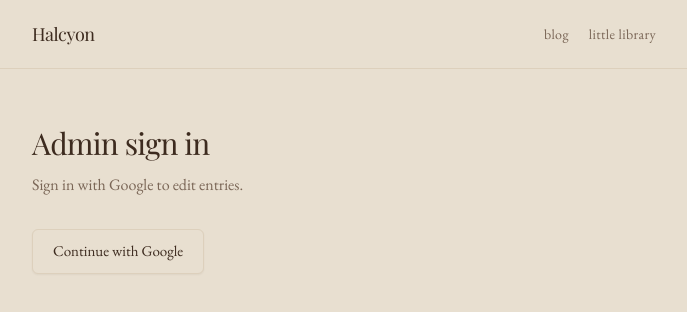
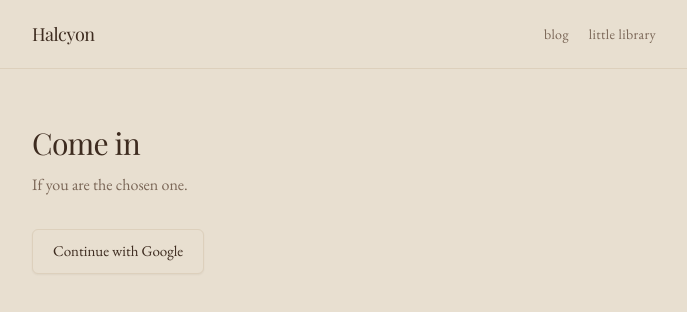
Before and after one commit to soph-lin/halcyon, a Next.js app: page /admin/login in a window 1280 px wide. Shown: the top 312 px of the page, without its empty margins (296-983 px from the left). Built offline with nearby package versions, Linux system fonts and the light colour scheme; no server answers; a web font is replaced by a local one; what @lexical/markdown would draw is missing.

Commit message:
Funny admin page

```diff
--- a/app/admin/login/page.tsx
+++ b/app/admin/login/page.tsx
@@ -15,10 +15,10 @@ export default async function AdminLoginPage() {
 
       <main className="mx-auto max-w-[42rem] px-6 py-10 sm:py-14">
         <h1 className="font-heading text-3xl tracking-tight text-[var(--foreground)]">
-          Admin sign in
+          Come in
         </h1>
         <p className="mt-3 text-[var(--editor-muted)]">
-          Sign in with Google to edit entries.
+          If you are the chosen one.
         </p>
 
         <div className="mt-8">
```
